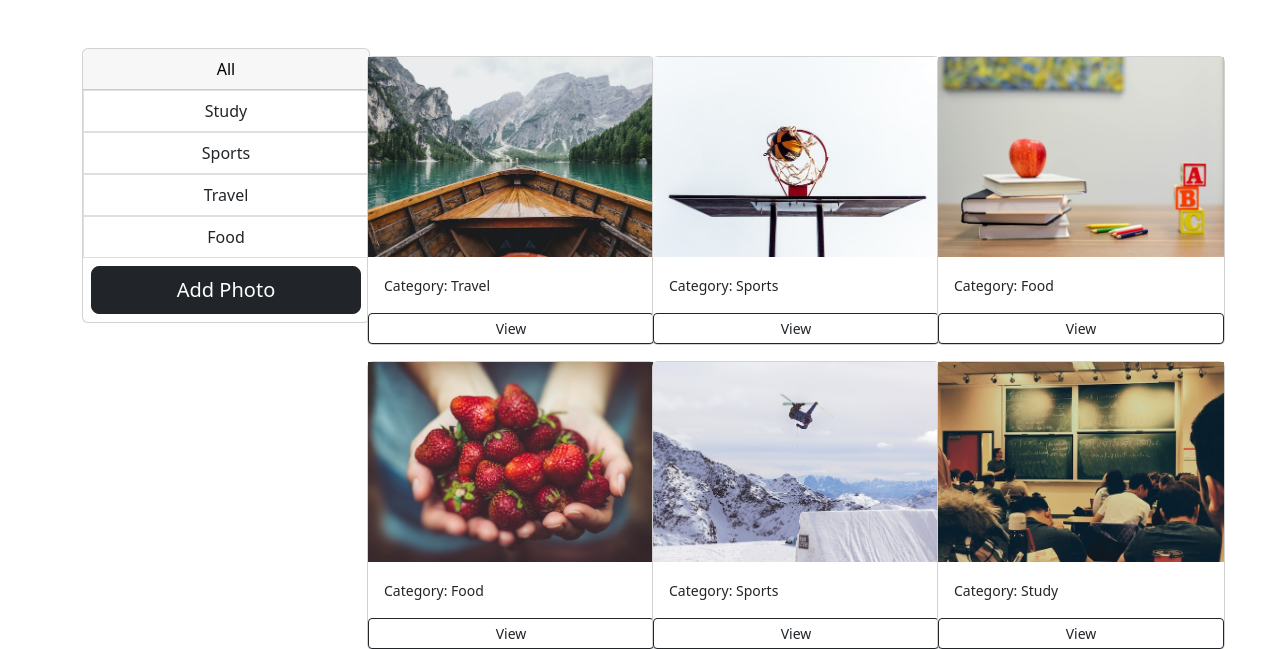
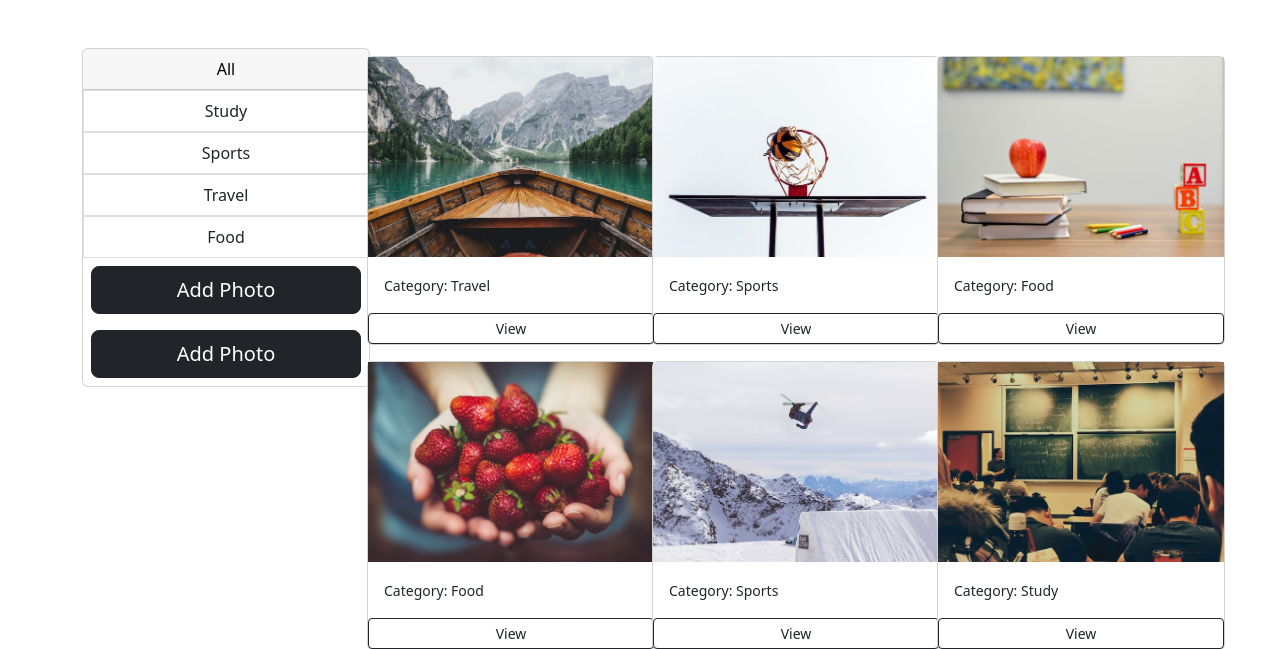
Before and after one commit to AERBATI-61/photoshare, a Django app: page / in a window 1280 px wide. Shown: the top 649 px of the page. Run offline with Django 4.2, Linux system fonts and the light colour scheme; data comes from the database, SQL or seed files in the repository.

Commit message:
commit all

```diff
--- a/templates/photos/gallery.html
+++ b/templates/photos/gallery.html
@@ -37,6 +37,7 @@
                         </a>
                     {% endfor %}
                     <a href="{% url 'add' %}" class="btn btn-dark btn-lg btn-block m-2">Add Photo</a>
+                    <a href="{% url 'add' %}" class="btn btn-dark btn-lg btn-block m-2">Add Photo</a>
                 </ul>
             </div>
         </div>
```
